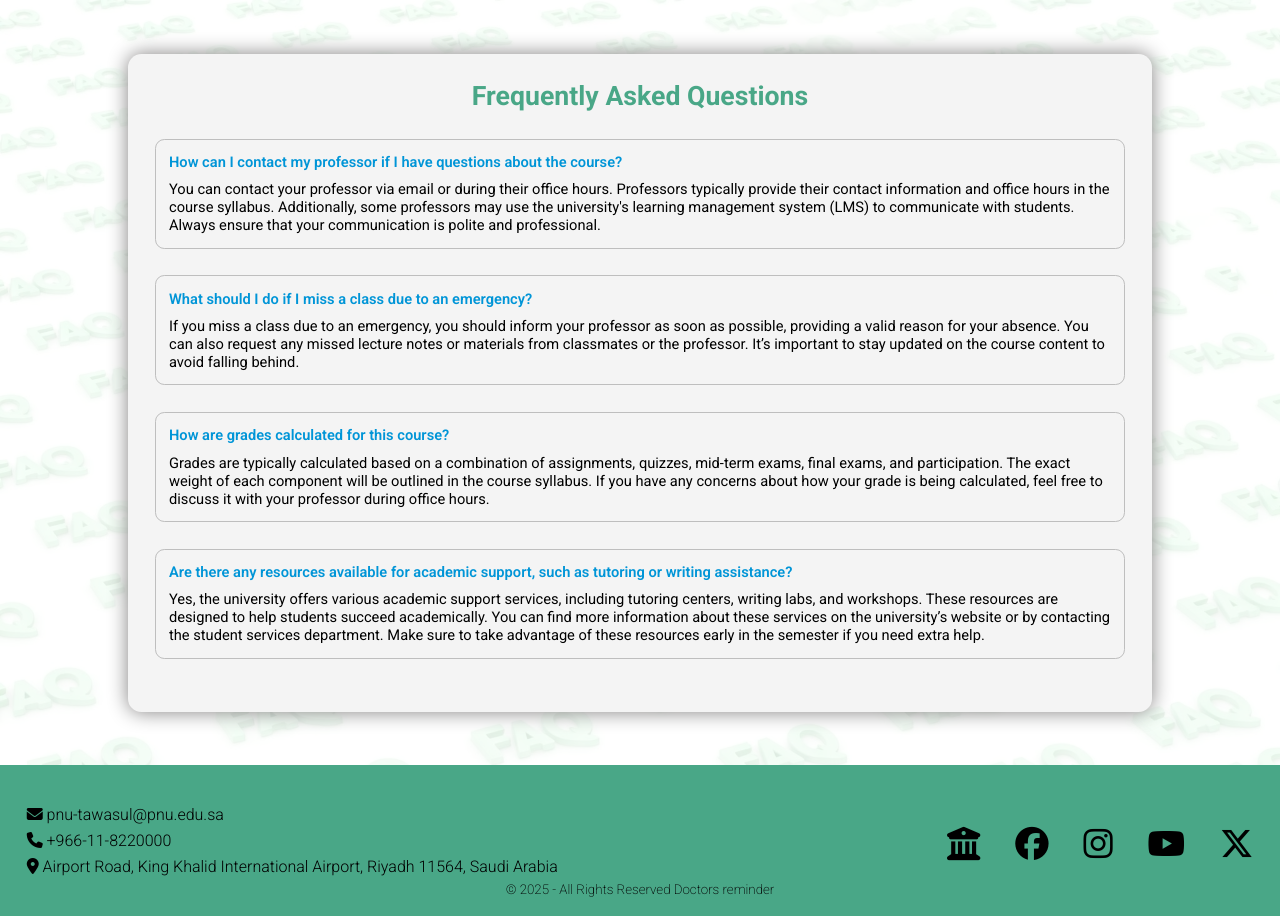
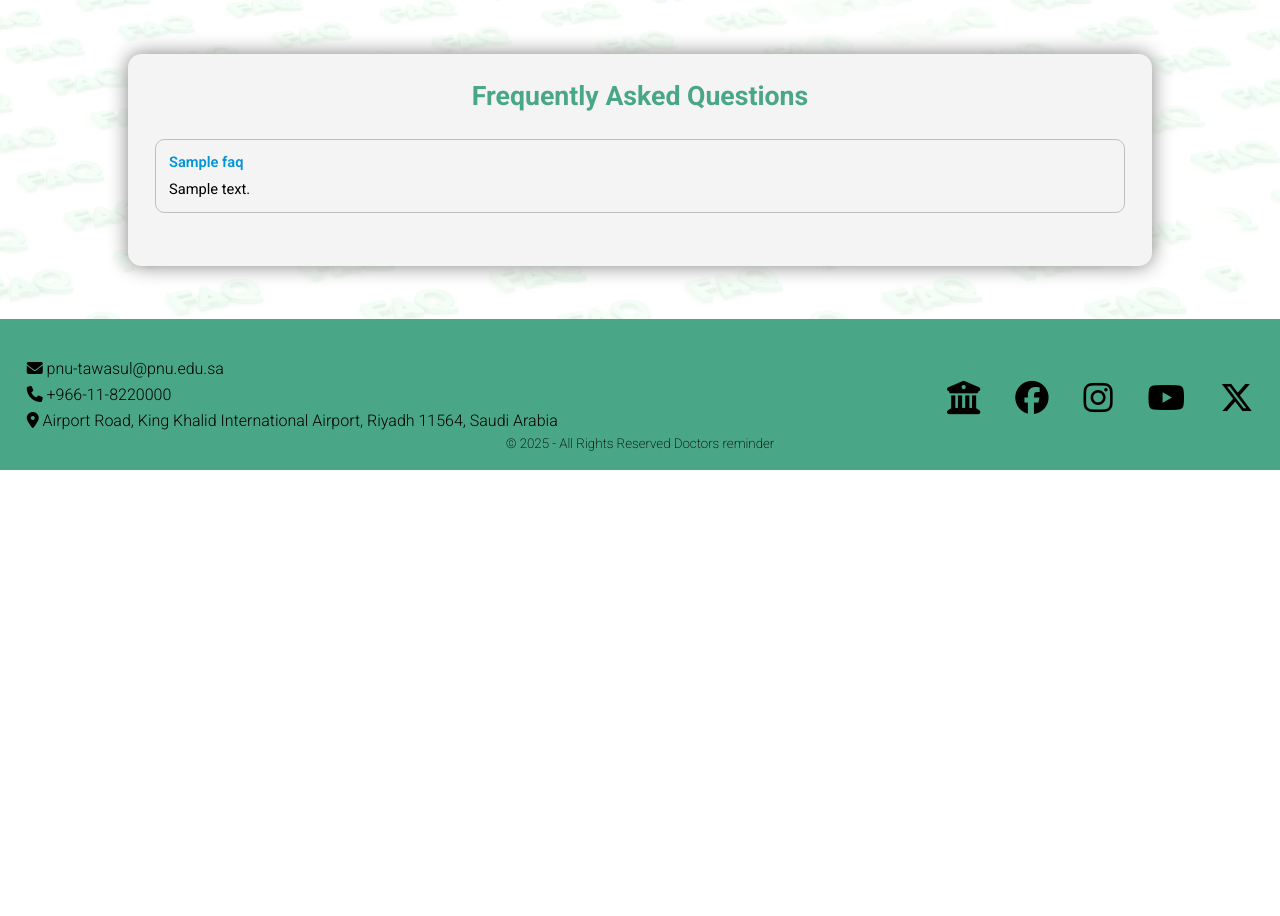
Before and after one commit to mohammedAbdulziz/Dr.Student-Site, a PHP site: page /pages/faq.php in a window 1280 px wide. Shown: the part 107-1023 px from the top of the page. After the commit the page ends 577 px from the top, so only its background shows below. Run offline with PHP 8.4, Linux system fonts and the light colour scheme; tables that the repository leaves empty or names only in its code hold one stand-in row (values such as "Sample post"); some libraries are stand-ins or nearby versions.

Commit message:
added back end to my faq page

```diff
--- a/pages/Styles/styleFaq.css
+++ b/pages/Styles/styleFaq.css
@@ -46,6 +46,7 @@ main::before {
     padding: 1rem;
     border-width: 0.1rem;
     font-size: 1.1rem;
+    width:100%;
 }
 
 #faq-container .faq-item .question {
--- a/pages/faq.php
+++ b/pages/faq.php
@@ -1,3 +1,9 @@
+<?php
+require_once '../includes/db_config.php';
+$faq="select * from faq";
+$results_faq = mysqli_query($conn, $faq);
+?>
+
 <!DOCTYPE html>
 <html lang="en">
 
@@ -44,30 +50,20 @@
     <main>
         <div id="faq-container">
             <h1>Frequently Asked Questions</h1>
-            <div class="faq-item">
-                <div class="question">
-                    <span> How can I contact my professor if I have questions about the course?</span>
+            <?php
+            while($row=mysqli_fetch_assoc($results_faq)){
+                ?>
+                <div class="faq-item">
+                    <div class="question">
+                        <?php echo "<span>" . $row["question"] . "</span>"; ?>
+                    </div>
+                    <div class="answer">
+                        <?php echo $row["answer"]; ?>
+                    </div>
                 </div>
-                <div class="answer">You can contact your professor via email or during their office hours. Professors typically provide their contact information and office hours in the course syllabus. Additionally, some professors may use the university's learning management system (LMS) to communicate with students. Always ensure that your communication is polite and professional.</div>
-            </div>
-            <div class="faq-item">
-                <div class="question">
-                    <span> What should I do if I miss a class due to an emergency?</span>
-                </div>
-                <div class="answer">If you miss a class due to an emergency, you should inform your professor as soon as possible, providing a valid reason for your absence. You can also request any missed lecture notes or materials from classmates or the professor. It’s important to stay updated on the course content to avoid falling behind.</div>
-            </div>
-            <div class="faq-item">
-                <div class="question">
-                    <span> How are grades calculated for this course?</span>
-                </div>
-                <div class="answer">Grades are typically calculated based on a combination of assignments, quizzes, mid-term exams, final exams, and participation. The exact weight of each component will be outlined in the course syllabus. If you have any concerns about how your grade is being calculated, feel free to discuss it with your professor during office hours.</div>
-            </div>
-            <div class="faq-item">
-                <div class="question">
-                    <span>Are there any resources available for academic support, such as tutoring or writing assistance?</span>
-                </div>
-                <div class="answer">Yes, the university offers various academic support services, including tutoring centers, writing labs, and workshops. These resources are designed to help students succeed academically. You can find more information about these services on the university’s website or by contacting the student services department. Make sure to take advantage of these resources early in the semester if you need extra help.</div>
-            </div>
+                <?php
+            }
+            ?>
         </div>
     </main>
     <footer>
```
